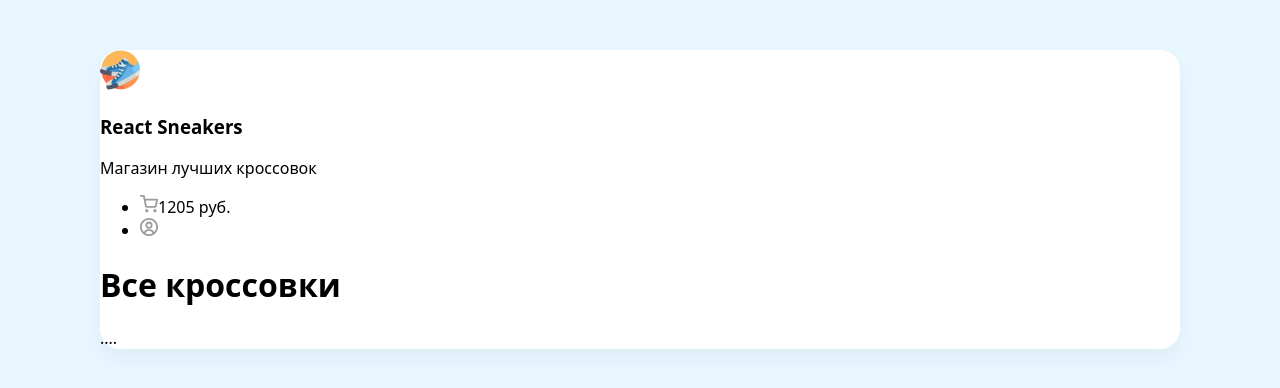
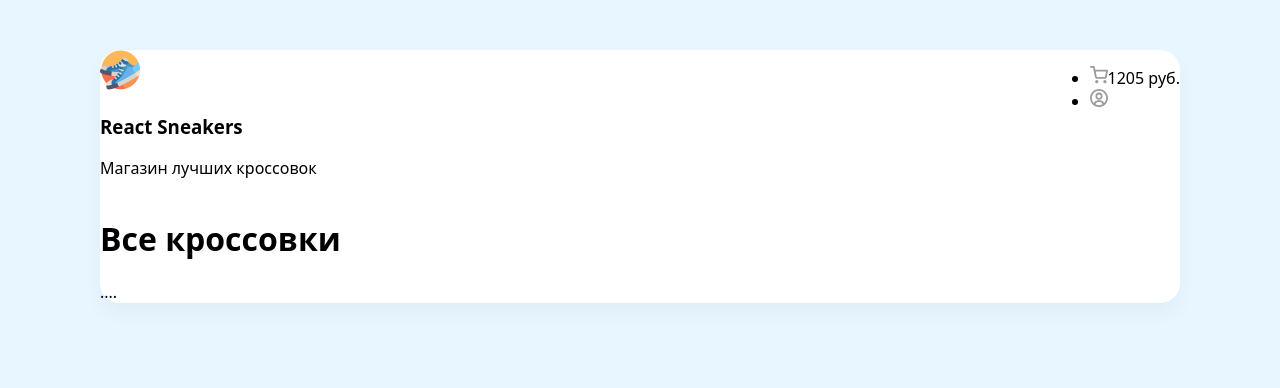
Before and after one commit to helennn123433/react_sneakers, a React (Create React App) app: page / in a window 1280 px wide. Shown: the top 388 px of the page. Built offline with nearby package versions, Linux system fonts and the light colour scheme.

Commit message:
changes&

```diff
--- a/src/index.scss
+++ b/src/index.scss
@@ -13,3 +13,8 @@ body {
   max-width: 1080px;
   margin: 50px auto;
 }
+
+header{
+  display: flex;
+  justify-content: space-between;
+}
```
